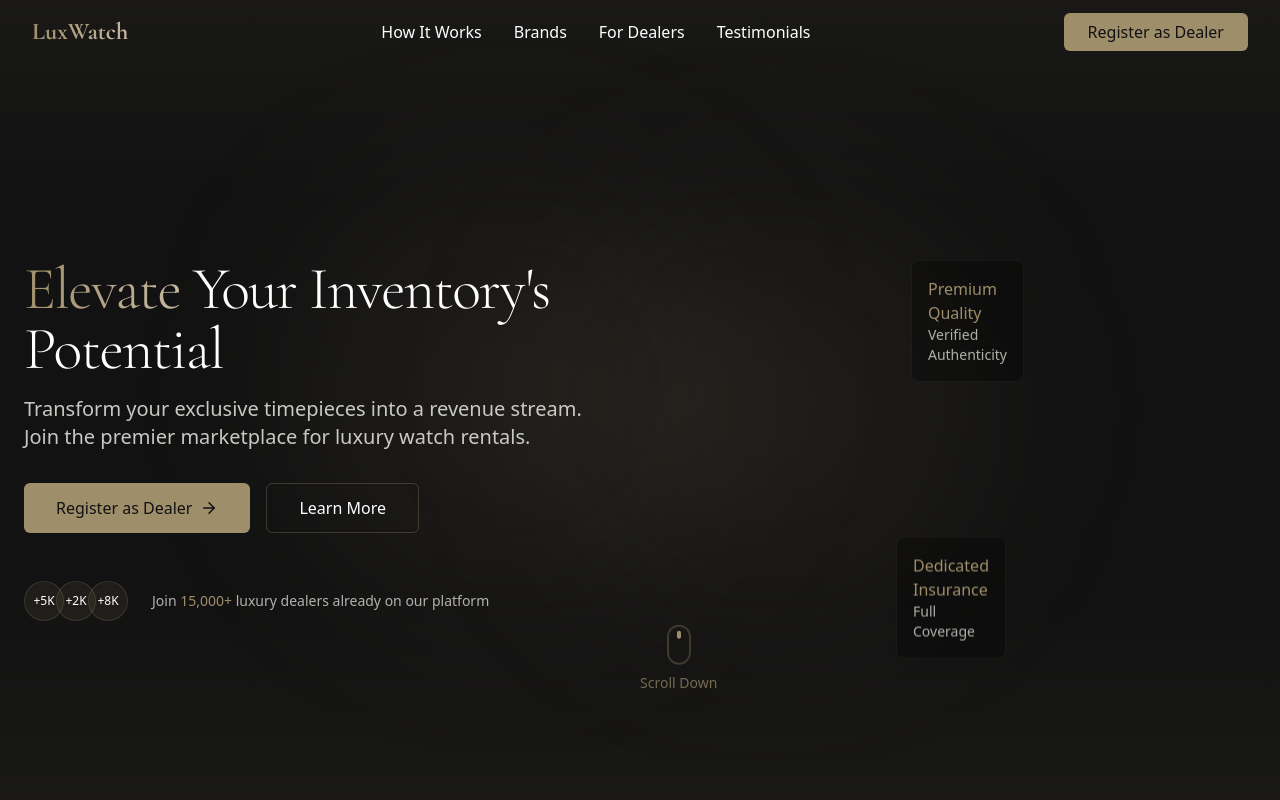
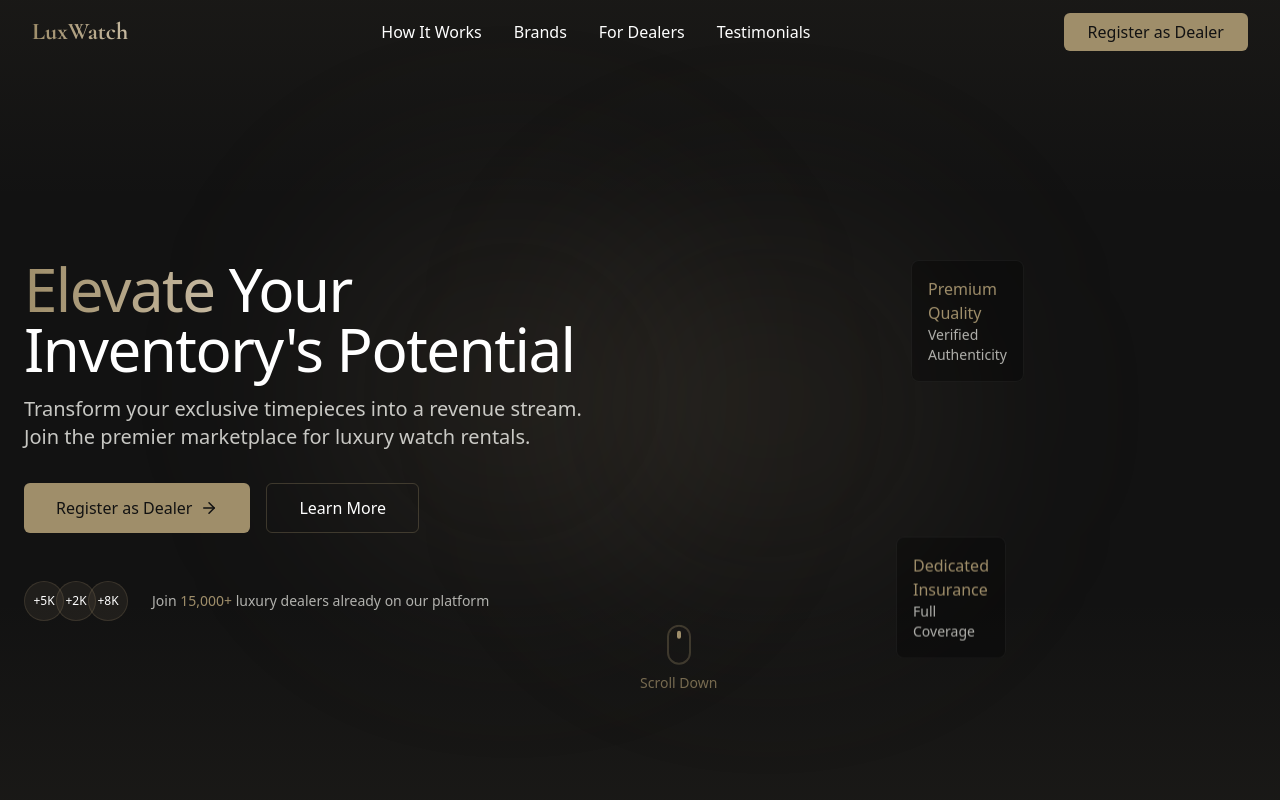
Before and after one commit to VeloxUK/VeloxWebsite, a React (Vite) app: page / in a window 1280 px wide. Shown: the top 800 px of the page. Built offline with nearby package versions, Linux system fonts and the light colour scheme.

Commit message:
Fix: Apply font to h3 titles
Apply the font-serif class to h3 titles in the CSS.

```diff
--- a/src/index.css
+++ b/src/index.css
@@ -47,7 +47,7 @@
   }
 
   h1, h2, h3, h4, h5, h6 {
-    @apply font-serif font-light tracking-tight;
+    @apply font-sans font-light tracking-tight;
   }
 
   /* Custom Scrollbar */
```
